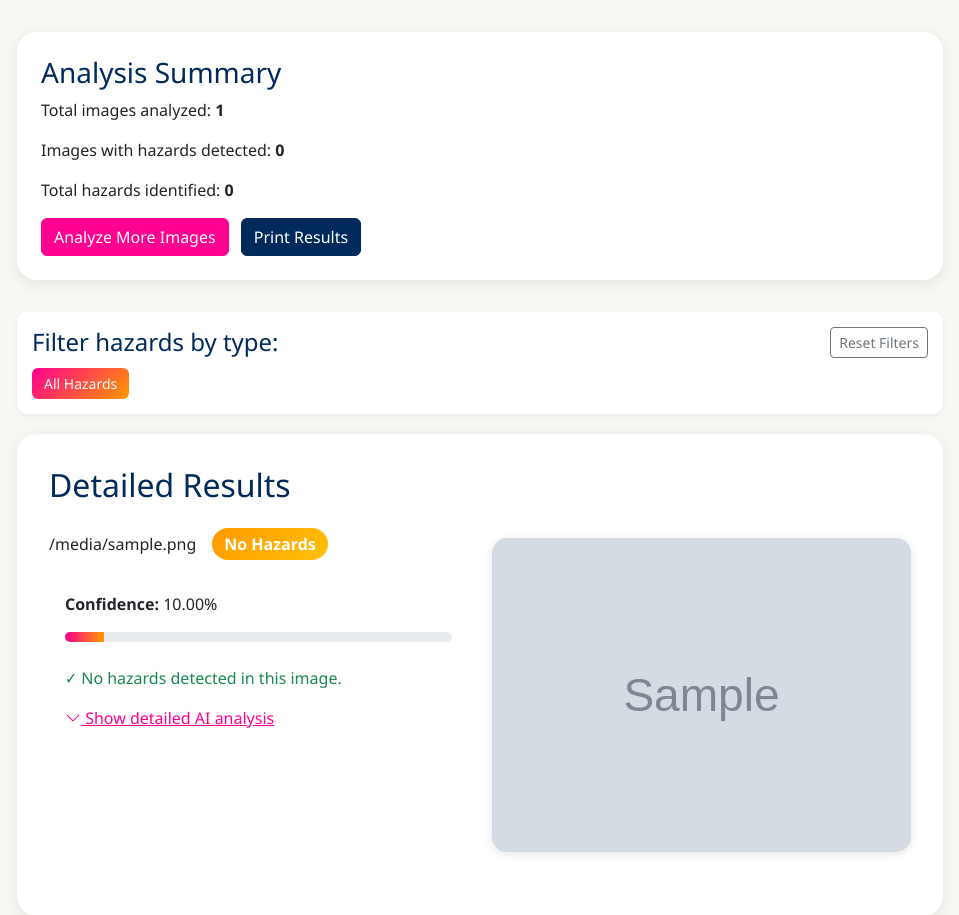
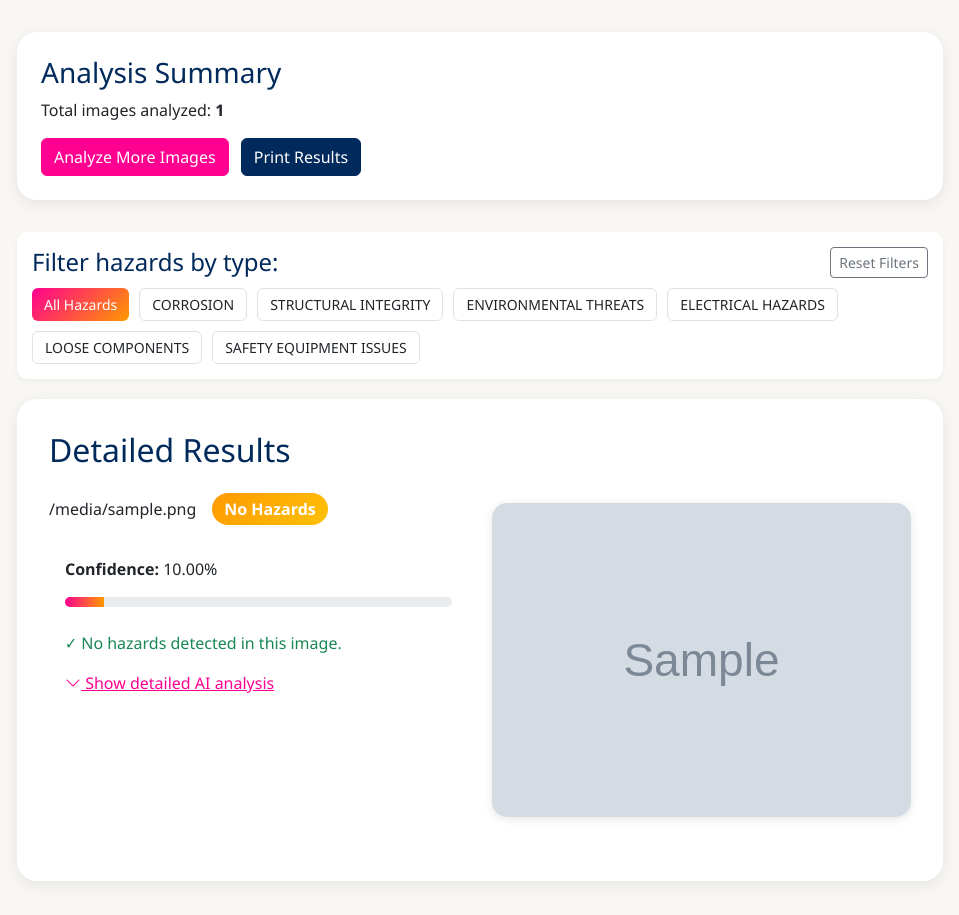
Before and after one commit to KhizarImran/AIRD, a Flask app: template app/templates/results.html in a window 1280 px wide. Shown: the part 176-1091 px from the top of the page, without its empty margins (160-1119 px from the left). Run offline with Flask 3, Linux system fonts and the light colour scheme; the template is opened without the code that fills it: most values are stand-ins (such as "Sample title", 1, 10 or a date in 2020); grey boxes marked "Sample" are stand-in pictures.

Commit message:
fixed the bug of the categories

```diff
--- a/app.py
+++ b/app.py
@@ -57,15 +57,21 @@ def process_image(file) -> Dict[str, Any]:
 
     print(f"Detected hazards: {detection_result.get('detected_hazards', [])}")
 
-    # Prepare result information
-    return {
+    # Prepare result information - Include ALL fields from detection_result
+    result = {
         'filename': file.filename,
         'has_corrosion': detection_result['has_corrosion'],
+        'has_hazards': detection_result.get('has_hazards', False),  # Add this
+        'detected_hazards': detection_result.get('detected_hazards', []),  # Add this
         'confidence': detection_result['confidence'],
         'detailed_analysis': detection_result.get('detailed_analysis', ''),
         'original_image': filepath,
         'result_image': result_image_path
     }
+
+    print(f"Result for {file.filename}: has_hazards={result['has_hazards']}, detected_hazards={len(result['detected_hazards'])}")
+
+    return result
 
 @app.route('/')
 def index():
--- a/app/templates/results.html
+++ b/app/templates/results.html
@@ -285,65 +285,6 @@
                     <h3>Analysis Summary</h3>
                     <p>Total images analyzed: <strong>{{ results|length }}</strong></p>
 
-                    {% set images_with_hazards = 0 %}
-                    {% set total_hazards = 0 %}
-                    {% set category_counts = {
-                        "CORROSION": 0,
-                        "LOOSE_COMPONENTS": 0,
-                        "STRUCTURAL_INTEGRITY": 0,
-                        "ELECTRICAL_HAZARDS": 0,
-                        "ENVIRONMENTAL_THREATS": 0,
-                        "SAFETY_EQUIPMENT_ISSUES": 0
-                    } %}
-
-                    {% for result in results %}
-                        {% if result.has_hazards or result.has_corrosion %}
-                            {% set images_with_hazards = images_with_hazards + 1 %}
-                        {% endif %}
-
-                        {% if result.detected_hazards %}
-                            {% set total_hazards = total_hazards + result.detected_hazards|length %}
-
-                            {% for hazard in result.detected_hazards %}
-                                {% if hazard.category|upper in category_counts %}
-                                    {% set _ = category_counts.update({hazard.category|upper: category_counts[hazard.category|upper] + 1}) %}
-                                {% endif %}
-                            {% endfor %}
-                        {% endif %}
-                    {% endfor %}
-
-                    <p>Images with hazards detected: <strong>{{ images_with_hazards }}</strong></p>
-                    <p>Total hazards identified: <strong>{{ total_hazards }}</strong></p>
-
-                    {% if total_hazards > 0 %}
-                    <div class="hazard-summary mt-3">
-                        <h5>Hazards by Category:</h5>
-                        <div class="row">
-                            {% set category_colors = {
-                                "CORROSION": "#ff0000",
-                                "LOOSE_COMPONENTS": "#ffa500",
-                                "STRUCTURAL_INTEGRITY": "#0000ff",
-                                "ELECTRICAL_HAZARDS": "#ffff00",
-                                "ENVIRONMENTAL_THREATS": "#008000",
-                                "SAFETY_EQUIPMENT_ISSUES": "#800080"
-                            } %}
-
-                            {% for category, count in category_counts.items() %}
-                                {% if count > 0 %}
-                                <div class="col-md-6 mb-2">
-                                    <div class="hazard-chip" style="background-color: {{ category_colors[category] }}20; border-left: 4px solid {{ category_colors[category] }};">
-                                        <span class="hazard-category-label" style="background-color: {{ category_colors[category] }}">
-                                            {{ category|replace("_", " ") }}
-                                        </span>
-                                        <span class="hazard-count">{{ count }}</span>
-                                    </div>
-                                </div>
-                                {% endif %}
-                            {% endfor %}
-                        </div>
-                    </div>
-                    {% endif %}
-
                     <div class="mt-3">
                         <a href="./" class="btn btn-primary">Analyze More Images</a>
                         <button class="btn btn-secondary ms-2" onclick="window.print()">Print Results</button>
@@ -357,10 +298,11 @@
                     </div>
                     <div class="filter-buttons">
                         <button class="btn filter-btn active" data-category="all">All Hazards</button>
-                        {% for category in category_counts.keys() %}
-                            {% if category_counts[category] > 0 %}
+                        <!-- Static list of hazard categories -->
+                        {% set hazard_categories = ["CORROSION", "STRUCTURAL_INTEGRITY", "ENVIRONMENTAL_THREATS", "ELECTRICAL_HAZARDS", "LOOSE_COMPONENTS", "SAFETY_EQUIPMENT_ISSUES"] %}
+
+                        {% for category in hazard_categories %}
                             <button class="btn filter-btn" data-category="{{ category|lower }}">{{ category|replace("_", " ") }}</button>
-                            {% endif %}
                         {% endfor %}
                     </div>
                 </div>
```
